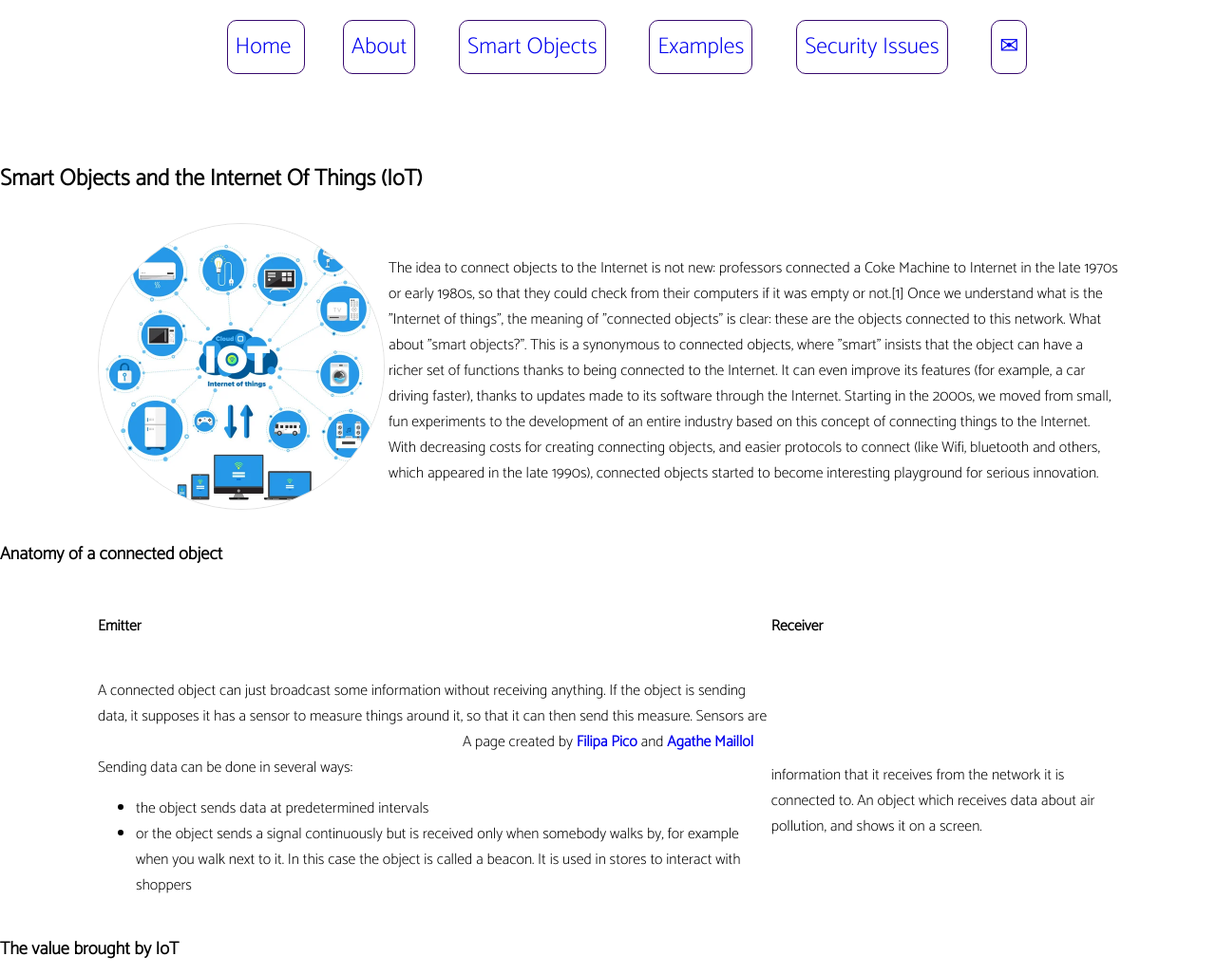
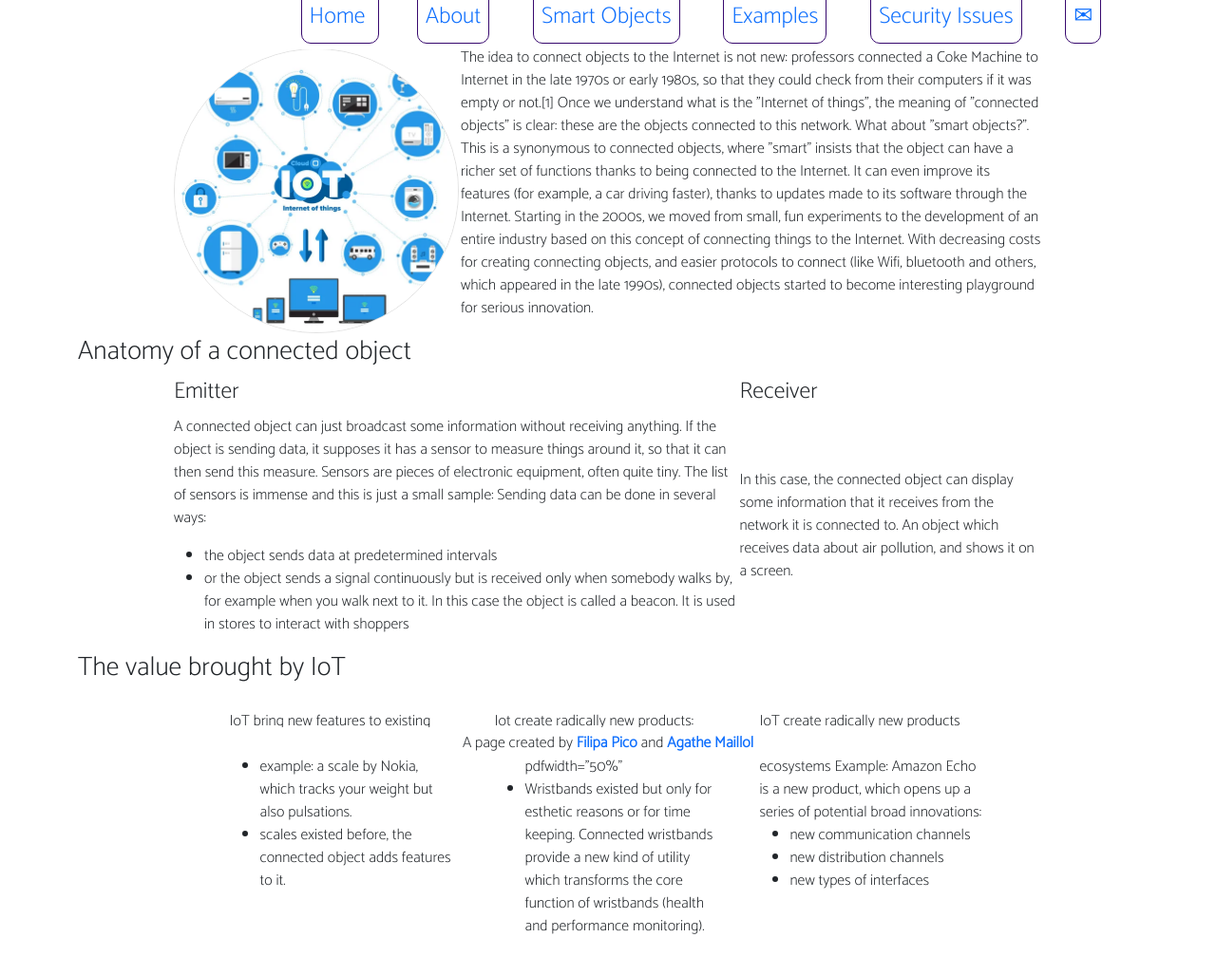
Before and after one commit to AgatheMarieM/UPskill_digital_literacy_project, a plain HTML site: page public/iot.html in a window 1280 px wide. Shown: the top 1027 px of the page at 95% size. Drawn offline with nearby package versions, Linux system fonts and the light colour scheme.

Commit message:
installed bootstrap and fixed navbar at the top of the page

```diff
--- a/public/contact.html
+++ b/public/contact.html
@@ -8,10 +8,12 @@
 <link rel="preconnect" href="https://fonts.gstatic.com" crossorigin>
 <link href="https://fonts.googleapis.com/css2?family=Catamaran:wght@100;200&display=swap" rel="stylesheet">
     <title>Projeto FP&AM</title>
+    <link href="https://cdn.jsdelivr.net/npm/bootstrap@5.2.0/dist/css/bootstrap.min.css" rel="stylesheet" integrity="sha384-gH2yIJqKdNHPEq0n4Mqa/HGKIhSkIHeL5AyhkYV8i59U5AR6csBvApHHNl/vI1Bx" crossorigin="anonymous">
     <link rel="stylesheet" href="css/style.css">
 </head>
 <body>
-    <nav>
+    <div class="container">
+        <nav>
         <ul class="nav-bar">
             <li><a href="index.html">Home </a></li>
             <li><a href="what.html">About</a></li>
@@ -42,5 +44,8 @@
         A page created by <span class="footer-links" style="font-weight:bold"><a href="https://github.com/filipapico" target="_blank">Filipa Pico</a></span>
         and <span class="footer-links" style="font-weight:bold"> <a href="https://github.com/AgatheMarieM" target="_blank">Agathe Maillol</a></span>
     </footer>
+
+    </div>
+
 </body>
 </html>
--- a/public/css/style.css
+++ b/public/css/style.css
@@ -25,7 +25,10 @@ a:active {
 }
 
 nav {
-    margin: 30px auto 10px;
+    background-color: white;
+    margin: 0 auto;
+    position: fixed;
+    top: 0;
     width: 100%;
     text-align: center;
     font-size: 1.5em;
@@ -82,7 +85,7 @@ footer {
 
 
 .main-content {
-    margin: 100px auto;
+    margin: 0 auto;
 }
 
 .round-image {
--- a/public/iot.html
+++ b/public/iot.html
@@ -8,10 +8,12 @@
 <link rel="preconnect" href="https://fonts.gstatic.com" crossorigin>
 <link href="https://fonts.googleapis.com/css2?family=Catamaran:wght@100;200&display=swap" rel="stylesheet">
     <title>Projeto FP&AM</title>
+    <link href="https://cdn.jsdelivr.net/npm/bootstrap@5.2.0/dist/css/bootstrap.min.css" rel="stylesheet" integrity="sha384-gH2yIJqKdNHPEq0n4Mqa/HGKIhSkIHeL5AyhkYV8i59U5AR6csBvApHHNl/vI1Bx" crossorigin="anonymous">
     <link rel="stylesheet" href="css/style.css">
 </head>
 <body>
-    <nav>
+    <div class="container">
+        <nav>
         <ul class="nav-bar">
             <li><a href="index.html">Home </a></li>
             <li><a href="what.html">About</a></li>
@@ -120,5 +122,9 @@
         A page created by <span class="footer-links" style="font-weight:bold"><a href="https://github.com/filipapico" target="_blank">Filipa Pico</a></span>
         and <span class="footer-links" style="font-weight:bold"> <a href="https://github.com/AgatheMarieM" target="_blank">Agathe Maillol</a></span>
     </footer>
+
+
+    </div>
+
 </body>
 </html>
```
Also changed, not shown: public/index.html (+10 -1 lines), public/risks.html (+7 -1 lines).
